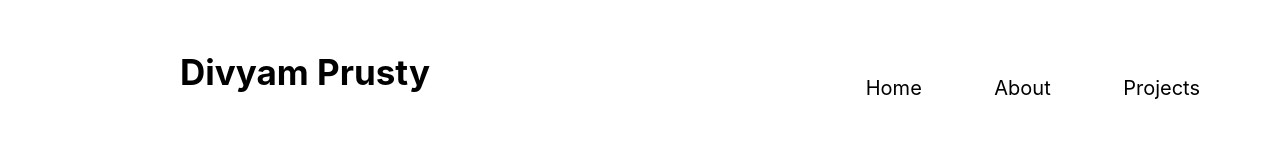
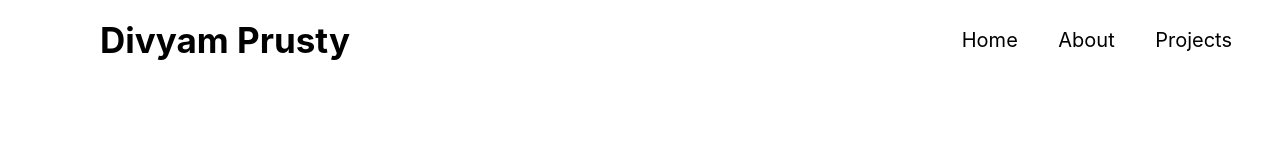
Before and after one commit to divyamprusty/divyamprusty.github.io, a plain HTML site: page index.html in a window 1280 px wide. Drawn offline with Linux system fonts and the light colour scheme.

Commit message:
Initial Commit

```diff
--- a/css/index.css
+++ b/css/index.css
@@ -1,5 +1,5 @@
 * {
-  margin: 1rem;
+  margin: 0;
   padding: 0;
   text-decoration: none;
   list-style: none;
```
